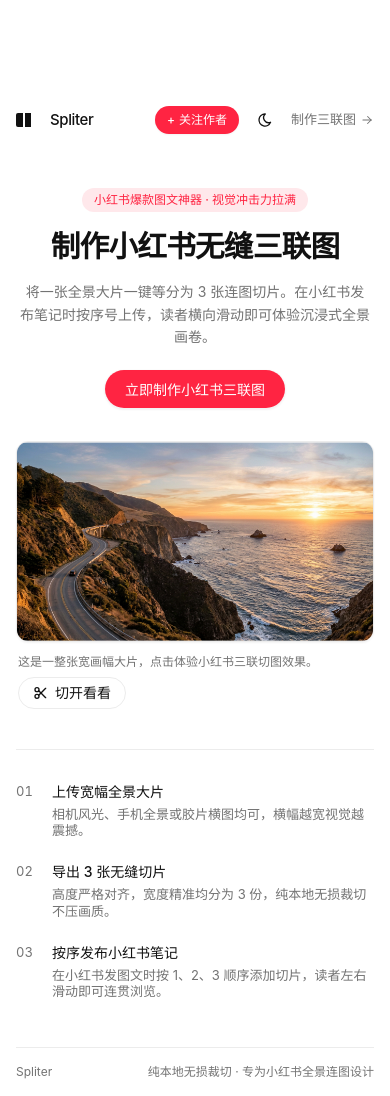
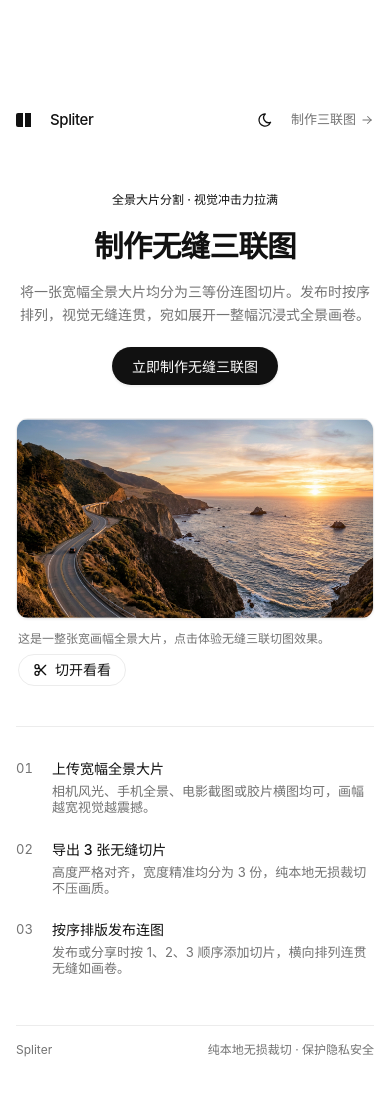
Before and after one commit to extrastu/spliter, a React (Vite) app: page / in a window 390 px wide. After the commit the page ends 1074 px from the top, so only its background shows below. Built offline with nearby package versions, Linux system fonts and the light colour scheme.

Commit message:
feat: switch page copy and preview completely to seamless 3-tile splitter

```diff
--- a/src/App.tsx
+++ b/src/App.tsx
@@ -3,7 +3,6 @@ import { ThemeToggle } from "./components/ThemeToggle"
 import { ArrowRightIcon } from "./components/Icons"
 import { HeroDemo } from "./components/HeroDemo"
 import { Splitter } from "./components/Splitter"
-import { XhsFollowButton } from "./components/XhsFollowButton"
 import { fetchContainerTopSpacing } from "./lib/xhs"
 
 export default function App() {
@@ -65,7 +64,7 @@ export default function App() {
 
   const FooterInfo = (
     <span className="text-muted-foreground select-none">
-      纯本地无损裁切 · 专为小红书全景连图设计
+      纯本地无损裁切 · 保护隐私安全
     </span>
   )
 
@@ -78,20 +77,19 @@ export default function App() {
         <nav className="flex h-14 sm:h-16 items-center justify-between">
           {Logo}
           <div className="flex items-center gap-2.5 sm:gap-3">
-            <XhsFollowButton />
             <ThemeToggle />
           </div>
         </nav>
 
         <section className="pt-6 pb-6 sm:pt-8 sm:pb-8">
-          <div className="inline-flex items-center gap-1.5 rounded-full bg-[#ff2442]/10 text-[#ff2442] dark:text-[#ff4d64] px-3 py-1 text-xs font-medium mb-3 select-none">
-            小红书三联图切片
+          <div className="inline-flex items-center gap-1.5 rounded-full bg-primary/10 text-primary px-3 py-1 text-xs font-medium mb-3 select-none">
+            全景无缝切片
           </div>
           <h1 className="text-2xl font-bold tracking-tight sm:text-4xl">
             制作无缝三联图
           </h1>
           <p className="mt-2 text-sm sm:text-base text-muted-foreground">
-            上传一张宽画幅全景大片，秒级等分为 3 张连图。发布小红书笔记时按顺序上传，左右横滑无缝展开如画卷。
+            上传一张宽画幅全景大片，秒级等分为 3 张连图切片。按序排版无缝拼接，连贯展开如一整幅画卷。
           </p>
         </section>
 
@@ -114,7 +112,6 @@ export default function App() {
       <nav className="flex h-14 sm:h-16 items-center justify-between">
         {Logo}
         <div className="flex items-center gap-2.5 sm:gap-4">
-          <XhsFollowButton />
           <ThemeToggle />
           <a
             className="flex items-center gap-1 text-[13px] font-medium text-muted-foreground transition-colors hover:text-foreground cursor-pointer"
@@ -128,22 +125,22 @@ export default function App() {
 
       <section className="flex flex-1 flex-col items-center justify-center gap-8 py-10 sm:gap-10 sm:py-16 text-center">
         <div className="flex max-w-lg flex-col items-center gap-4 sm:gap-5">
-          <div className="inline-flex items-center gap-1.5 rounded-full bg-[#ff2442]/10 text-[#ff2442] dark:text-[#ff4d64] px-3 py-1 text-xs font-medium select-none">
-            小红书爆款图文神器 · 视觉冲击力拉满
+          <div className="inline-flex items-center gap-1.5 rounded-full bg-primary/10 text-primary px-3 py-1 text-xs font-medium select-none">
+            全景大片分割 · 视觉冲击力拉满
           </div>
           <h1 className="text-[1.85rem] sm:text-[2.5rem] md:text-[3rem] leading-tight font-bold sm:font-medium tracking-tight text-balance">
-            制作小红书无缝三联图
+            制作无缝三联图
           </h1>
           <p className="max-w-md text-[14px] sm:text-[15px] leading-relaxed sm:leading-tight text-muted-foreground text-pretty">
-            将一张全景大片一键等分为 3 张连图切片。在小红书发布笔记时按序号上传，读者横向滑动即可体验沉浸式全景画卷。
+            将一张宽幅全景大片均分为三等份连图切片。发布时按序排列，视觉无缝连贯，宛如展开一整幅沉浸式全景画卷。
           </p>
           <div className="mt-1 flex flex-col items-center gap-3">
             <button
               type="button"
               onClick={() => navigate("/split")}
-              className="group/button inline-flex shrink-0 items-center justify-center border border-transparent bg-clip-padding whitespace-nowrap transition-all outline-none select-none focus-visible:border-ring focus-visible:ring-3 focus-visible:ring-ring/30 active:scale-95 bg-[#ff2442] text-white hover:bg-[#e01d39] h-10 sm:h-9 rounded-full px-5 sm:px-4 text-[14px] sm:text-[13px] font-medium cursor-pointer shadow-sm"
+              className="group/button inline-flex shrink-0 items-center justify-center border border-transparent bg-clip-padding whitespace-nowrap transition-all outline-none select-none focus-visible:border-ring focus-visible:ring-3 focus-visible:ring-ring/30 active:scale-95 bg-primary text-primary-foreground hover:bg-primary/90 h-10 sm:h-9 rounded-full px-5 sm:px-4 text-[14px] sm:text-[13px] font-medium cursor-pointer shadow-sm"
             >
-              立即制作小红书三联图
+              立即制作无缝三联图
             </button>
           </div>
         </div>
@@ -159,7 +156,7 @@ export default function App() {
           <div className="flex flex-col gap-1">
             <p className="text-sm font-medium">上传宽幅全景大片</p>
             <p className="text-[13px] leading-tight text-muted-foreground">
-              相机风光、手机全景或胶片横图均可，横幅越宽视觉越震撼。
+              相机风光、手机全景、电影截图或胶片横图均可，画幅越宽视觉越震撼。
             </p>
           </div>
         </div>
@@ -175,9 +172,9 @@ export default function App() {
         <div className="flex gap-4 sm:flex-col sm:gap-2">
           <span className="w-5 shrink-0 text-[13px] text-muted-foreground tabular-nums">03</span>
           <div className="flex flex-col gap-1">
-            <p className="text-sm font-medium">按序发布小红书笔记</p>
+            <p className="text-sm font-medium">按序排版发布连图</p>
             <p className="text-[13px] leading-tight text-muted-foreground">
-              在小红书发图文时按 1、2、3 顺序添加切片，读者左右滑动即可连贯浏览。
+              发布或分享时按 1、2、3 顺序添加切片，横向排列连贯无缝如画卷。
             </p>
           </div>
         </div>
--- a/src/components/HeroDemo.tsx
+++ b/src/components/HeroDemo.tsx
@@ -89,7 +89,7 @@ export function HeroDemo() {
         {isAfter ? (
           <>
             <p className="text-[12px] sm:text-[13px] leading-tight text-muted-foreground">
-              三等分切割完成！发在小红书笔记中向左滑动，无缝展开为连贯全景画卷。
+              三等分切片完成！按顺序拼接或排版，连贯展开宛如一整幅全景画卷。
             </p>
             <button
               type="button"
@@ -102,7 +102,7 @@ export function HeroDemo() {
         ) : (
           <>
             <p className="text-[12px] sm:text-[13px] leading-tight text-muted-foreground">
-              这是一整张宽画幅大片，点击体验小红书三联切图效果。
+              这是一整张宽画幅全景大片，点击体验无缝三联切图效果。
             </p>
             <button
               type="button"
--- a/src/components/PostPreview.tsx
+++ b/src/components/PostPreview.tsx
@@ -12,9 +12,9 @@ export interface PostPreviewProps {
 
 export function PostPreview({
   media,
-  name = "全景摄影日记",
-  title = "无缝全景长图 ｜ 横滑看大片 🏔️",
-  text = "把全景切成三联发小红书，左右横滑无缝衔接太绝了！发布笔记时按 1、2、3 顺序添加即可 ✨",
+  name = "全景创作者",
+  title = "无缝全景三联图 ｜ 连贯画卷 🏔️",
+  text = "将一张宽画幅全景大片切为三等份，连贯排版无缝衔接，宛如展开一整幅画卷 ✨",
   className,
 }: PostPreviewProps) {
   return (
@@ -27,7 +27,7 @@ export function PostPreview({
       {/* 创作者信息栏 */}
       <div className="flex items-center justify-between pb-2.5">
         <div className="flex items-center gap-2.5">
-          <div className="size-8 sm:size-9 shrink-0 rounded-full bg-gradient-to-tr from-[#ff2442] to-[#ff6b81] flex items-center justify-center text-white font-bold text-xs sm:text-sm shadow-sm select-none">
+          <div className="size-8 sm:size-9 shrink-0 rounded-full bg-gradient-to-tr from-primary to-primary/60 flex items-center justify-center text-primary-foreground font-bold text-xs sm:text-sm shadow-sm select-none">
             {name.slice(0, 1)}
           </div>
           <div className="flex flex-col">
@@ -35,19 +35,19 @@ export function PostPreview({
               {name}
             </span>
             <span className="text-[11px] text-muted-foreground leading-tight mt-0.5">
-              刚刚 · 小红书笔记预览
+              刚刚 · 三联连图预览
             </span>
           </div>
         </div>
-        <span className="inline-flex items-center h-6 px-3 rounded-full text-xs font-medium text-[#ff2442] bg-[#ff2442]/10 select-none">
-          + 关注
+        <span className="inline-flex items-center h-6 px-2.5 rounded-full text-xs font-medium text-muted-foreground bg-secondary select-none">
+          无缝三联
         </span>
       </div>
 
       {/* 切片展示区 */}
       <div className="mt-1">{media}</div>
 
-      {/* 笔记标题与正文文案 */}
+      {/* 标题与正文文案 */}
       <div className="mt-3 space-y-1.5 px-0.5">
         <h3 className="font-bold text-[14px] sm:text-[15px] leading-snug text-foreground">
           {title}
@@ -55,24 +55,24 @@ export function PostPreview({
         <p className="font-normal text-[13px] sm:text-[14px] leading-relaxed text-muted-foreground text-pretty">
           {text}
         </p>
-        <div className="flex flex-wrap gap-1.5 pt-0.5 text-[12px] font-medium text-[#13386c] dark:text-[#6ba1ff]">
-          <span>#小红书三联图</span>
-          <span>#全景大片</span>
-          <span>#摄影技巧</span>
-          <span>#横滑画卷</span>
+        <div className="flex flex-wrap gap-1.5 pt-0.5 text-[12px] font-medium text-muted-foreground">
+          <span className="text-foreground/80">#无缝三联图</span>
+          <span className="text-foreground/80">#全景大片</span>
+          <span className="text-foreground/80">#摄影技巧</span>
+          <span className="text-foreground/80">#连贯画卷</span>
         </div>
       </div>
 
       {/* 底部互动指标栏 */}
       <div className="mt-3.5 pt-2.5 border-t border-border/60 flex items-center justify-between text-muted-foreground [&_svg]:size-[16px] sm:[&_svg]:size-[18px]">
-        <span className="flex items-center gap-1.5 text-[12px] sm:text-[13px] hover:text-[#ff2442] cursor-pointer transition-colors">
-          <HeartIcon className="size-[17px] text-[#ff2442]" /> 2.8万
-        </span>
-        <span className="flex items-center gap-1.5 text-[12px] sm:text-[13px] hover:text-amber-500 cursor-pointer transition-colors">
-          <StarIcon className="size-[17px] text-amber-500" /> 1.6万
+        <span className="flex items-center gap-1.5 text-[12px] sm:text-[13px] hover:text-foreground cursor-pointer transition-colors">
+          <HeartIcon className="size-[17px]" /> 2.8k
         </span>
         <span className="flex items-center gap-1.5 text-[12px] sm:text-[13px] hover:text-foreground cursor-pointer transition-colors">
-          <MessageCircleIcon className="size-[17px]" /> 864
+          <StarIcon className="size-[17px]" /> 1.6k
+        </span>
+        <span className="flex items-center gap-1.5 text-[12px] sm:text-[13px] hover:text-foreground cursor-pointer transition-colors">
+          <MessageCircleIcon className="size-[17px]" /> 328
         </span>
         <span className="flex items-center gap-1.5 text-[12px] sm:text-[13px] hover:text-foreground cursor-pointer transition-colors">
           <Share2Icon className="size-[17px]" /> 分享
```
